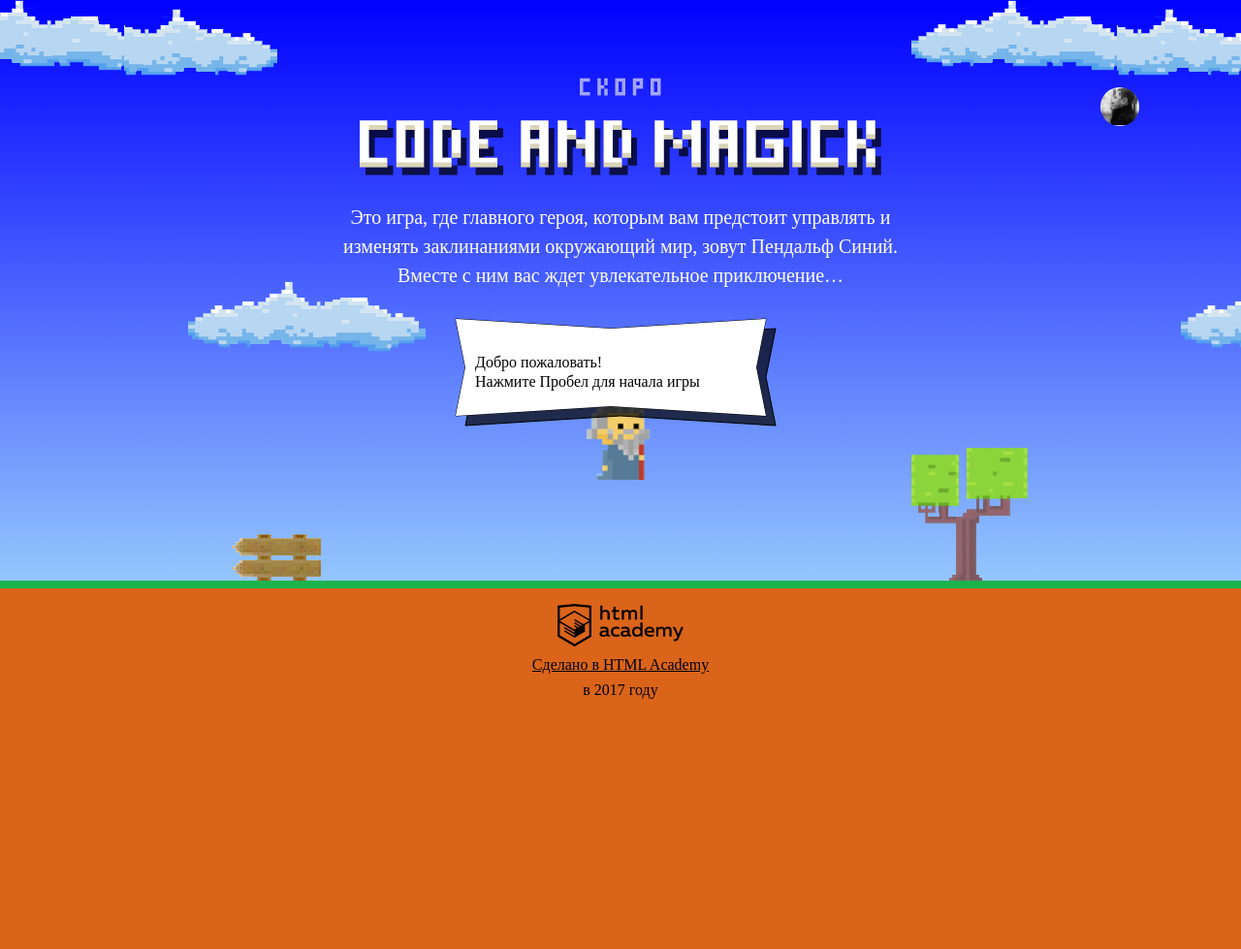
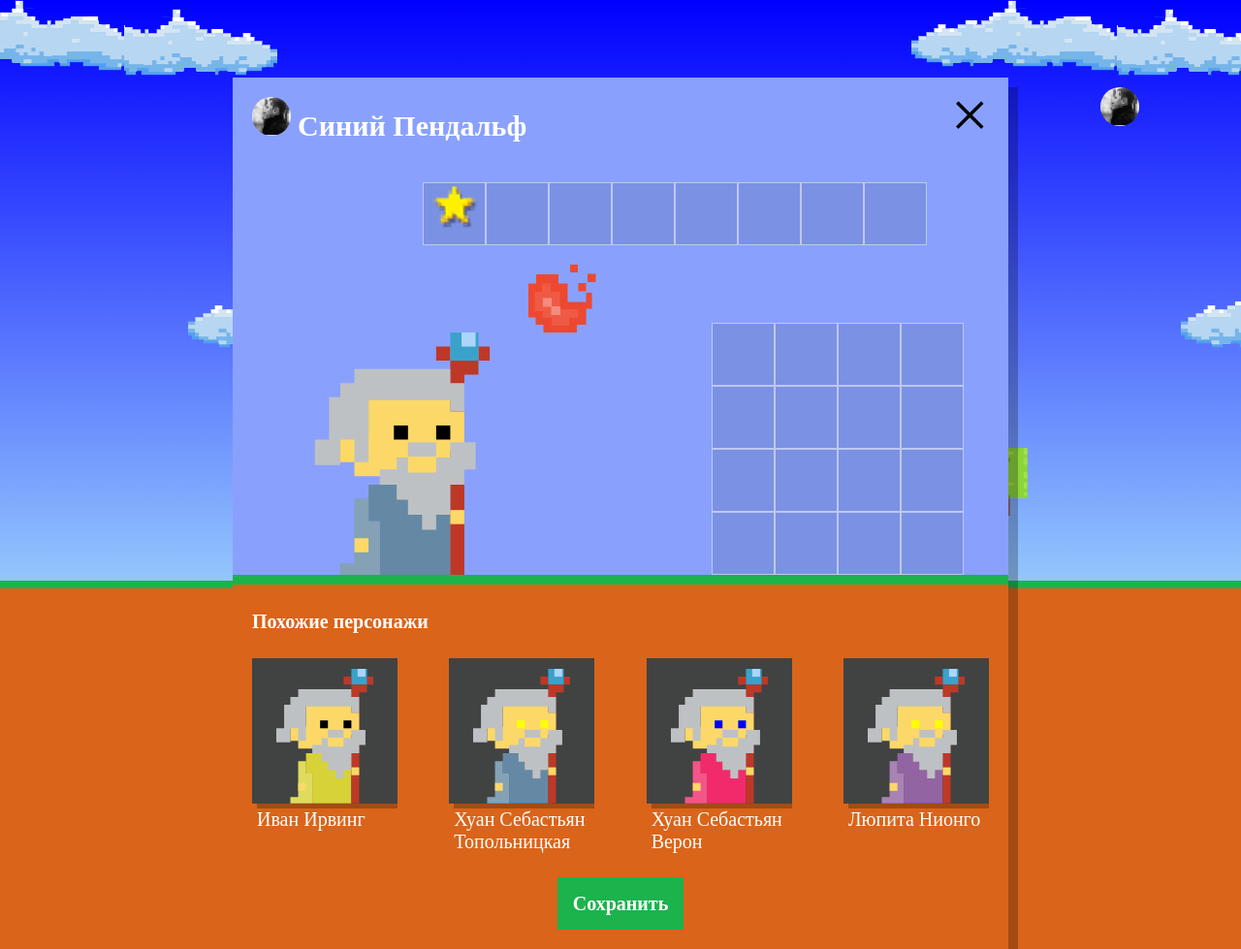
Before and after one commit to Gilfoyle1/483557-code-and-magick-20, a website: page index.html in a window 1280 px wide. Shown: the whole page at 97% size. Before the commit the page ends 800 px from the top, so only its background shows below. Drawn offline with Linux system fonts and the light colour scheme; a web font is replaced by a local one.

Commit message:
Учебный проект: нас орда

```diff
--- a/index.html
+++ b/index.html
@@ -196,6 +196,7 @@
       return gameFieldHeight / 3;
     };
   </script>
+  <script src="/js/setup.js"></script>
   <script src="/js/stat.js"></script>
   <script src="js/game.js"></script>
 
--- /dev/null
+++ b/js/setup.js
@@ -0,0 +1,53 @@
+'use strict';
+var COUNT = 4;
+var NAME_WIZARD_ARR = ['Иван', 'Хуан Себастьян', 'Мария', 'Кристоф', 'Виктор', 'Юлия', 'Люпита', 'Вашингтон'];
+var LAST_NAME_WIZARD_ARR = ['да Марья', 'Верон', 'Мирабелла', 'Вальц', 'Онопко', 'Топольницкая', 'Нионго', 'Ирвинг'];
+var COAT_COLOR_ARR = ['rgb(101, 137, 164)', 'rgb(241, 43, 107)', 'rgb(146, 100, 161)', 'rgb(56, 159, 117)', 'rgb(215, 210, 55)', 'rgb(0, 0, 0)'];
+var EYES_COLOR_ARR = ['black', 'red', 'blue', 'yellow', 'green'];
+
+// ищем элементы с классом setup(блок с настройками) и setup-similar(блок с похожими персонажами), и удаляем у них класс hidden
+var userDialog = document.querySelector('.setup');
+userDialog.classList.remove('hidden');
+var similarWizard = document.querySelector('.setup-similar');
+similarWizard.classList.remove('hidden');
+
+// показыввем блок на странице
+userDialog.querySelector('.setup-similar').classList.remove('hidden');
+
+// ищем шаблон для копирования волшебников и элемент, в который будем вставлять их
+var similarWizardTemplate = document.querySelector('#similar-wizard-template').content.querySelector('.setup-similar-item');
+var similarListElement = userDialog.querySelector('.setup-similar-list');
+
+// функция рандомного числа в промежутке
+function getRandomInt(min, max) {
+  return Math.floor(Math.random() * (max - min + 1)) + min;
+}
+
+// создаем массив, для хранения копированных элементов
+var wizards = [];
+
+// создаем функцию для копирования
+var renderWizard = function (wizard) {
+  var wizardElement = similarWizardTemplate.cloneNode(true);
+
+  wizardElement.querySelector('.setup-similar-label').textContent = wizard.name + ' ' + wizard.lastName;
+  wizardElement.querySelector('.wizard-coat').style.fill = wizard.coatColor;
+  wizardElement.querySelector('.wizard-eyes').style.fill = wizard.eyesColor;
+
+  return wizardElement;
+};
+
+// создаем шаблон элемента и циклом добавляем их в массив
+var fragment = document.createDocumentFragment();
+for (var i = 0; i < COUNT; i++) {
+  wizards.push({
+    name: NAME_WIZARD_ARR[getRandomInt(0, NAME_WIZARD_ARR.length - 1)],
+    lastName: LAST_NAME_WIZARD_ARR[getRandomInt(0, LAST_NAME_WIZARD_ARR.length - 1)],
+    coatColor: COAT_COLOR_ARR[getRandomInt(0, COAT_COLOR_ARR.length - 1)],
+    eyesColor: EYES_COLOR_ARR[getRandomInt(0, EYES_COLOR_ARR.length - 1)]
+  });
+  fragment.appendChild(renderWizard(wizards[i]));
+}
+
+// добавляем фрагмент в элемент страницы
+similarListElement.appendChild(fragment);
```
